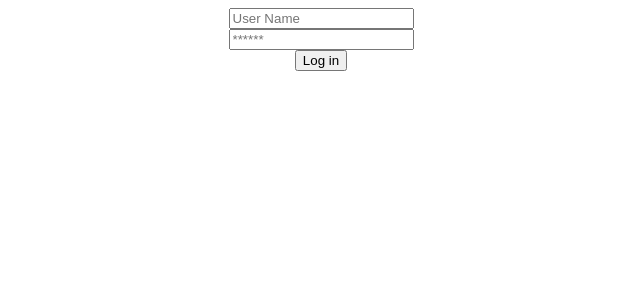
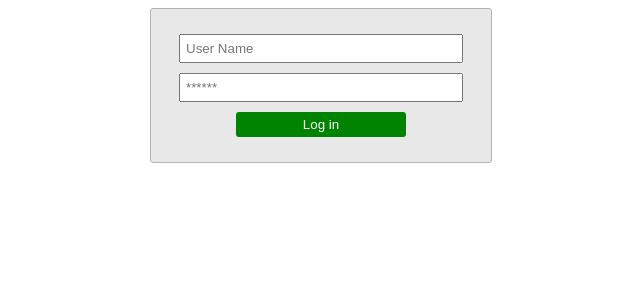
Before and after one commit to JamshidAjam/a-simple-cms, a PHP site: page /login.php in a window 1280 px wide. Shown: the top 300 px of the page, without its empty margins (319-959 px from the left). Run offline with PHP 8.4, Linux system fonts and the light colour scheme.

Commit message:
added css too login page

```diff
--- a/style.css
+++ b/style.css
@@ -1,4 +1,26 @@
 .login {
 	text-align: center;
+	width: 300px;
+	margin: 0 auto;
+	padding: 20px;
+	background-color: #e8e8e8;
+	border: 1px solid #b3b3b3;
+	border-radius: 3px;
+}
 
+.login input {
+	width: 270px;
+	padding: 5px;
+	margin: 5px;
 }
+.login input[type=submit] {
+	width: 170px;
+	color: #fff;
+	background-color: #008300;
+	border: none;
+	border-radius: 3px;
+}
+.login input[type=submit]:hover {
+	cursor: pointer;
+	background-color: #005a00;
+}
```
